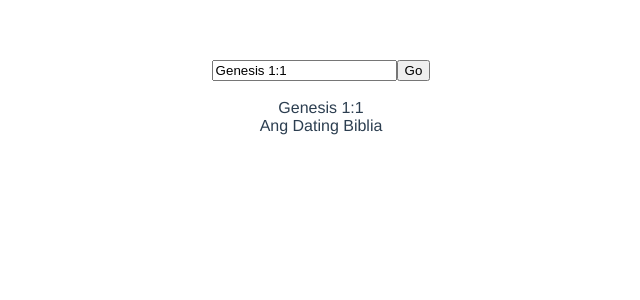
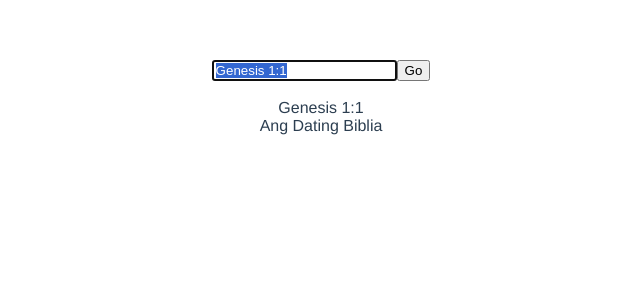
Before and after one commit to ryben/verse, a Vue app: page / in a window 1280 px wide. Shown: the top 300 px of the page, without its empty margins (319-959 px from the left). Built offline with nearby package versions, Linux system fonts and the light colour scheme; no server answers.

Commit message:
Rename component from HelloWorld to VerseReader

```diff
--- a/src/App.vue
+++ b/src/App.vue
@@ -1,16 +1,16 @@
 <template>
   <div id="app">
-    <HelloWorld/>
+    <VerseReader/>
   </div>
 </template>
 
 <script>
-import HelloWorld from './components/HelloWorld.vue'
+import VerseReader from './components/VerseReader.vue'
 
 export default {
   name: 'App',
   components: {
-    HelloWorld
+    VerseReader
   }
 }
 </script>
--- a/src/components/HelloWorld.vue
+++ b/src/components/VerseReader.vue
@@ -1,7 +1,7 @@
 <template>
   <div>
     <div id="inputBar">
-      <input v-model="verseAddressInput" v-on:keyup.enter="onClickGo"/>
+      <input v-model="verseAddressInput" v-on:keyup.enter="onClickGo" ref="verseInput"/>
       <button @click="onClickGo">Go</button>
     </div>
     <div id="errorDisplay">
@@ -48,6 +48,10 @@ export default {
     // TODO: Make sure booknames are loaded first
     this.fetchBookNames()
     this.onClickGo()
+
+    let verseInput = this.$refs.verseInput
+    verseInput.focus()
+    verseInput.select()
   },
   methods: {
     onClickGo: function() {
```
